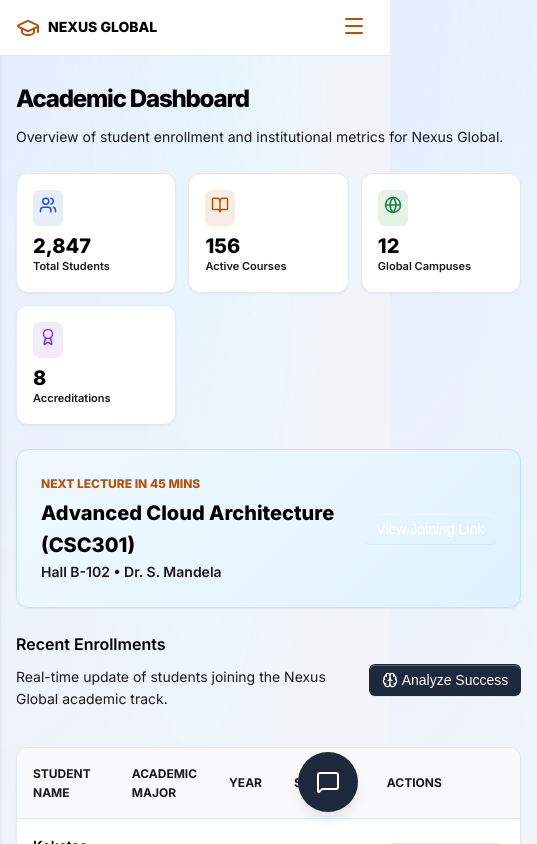
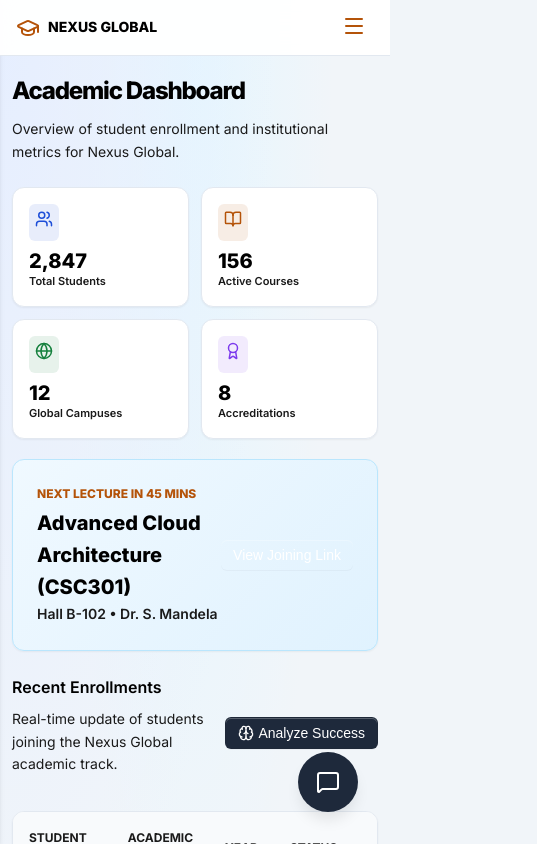
Before and after one commit to Raphasha27/EduStream-Pro-ICT, a React (Vite) app: page / in a window 390 px wide. Both pictures are taken after typing "Sample", "Sample123" into the empty fields and a click on the button "Access Portal". Shown: the top 844 px of the page, 537 px wide, since content can reach past the window. Built offline with nearby package versions, Linux system fonts and the light colour scheme.

Commit message:
Layout Fix: Optimized mobile padding to ensure 2x2 grid fits perfectly without overflow

```diff
--- a/src/App.jsx
+++ b/src/App.jsx
@@ -399,12 +399,12 @@
               <p style={{ color: 'var(--color-fg-muted)', margin: 0 }}>Overview of student enrollment and institutional metrics for Nexus Global.</p>
             </div>
 
-            {/* Dashboard Stats Grid - Optimized for Mobile 2x2 Layout */}
+            {/* Dashboard Stats Grid - Forced 2x2 Mobile Layout */}
             <div style={{
               display: 'grid',
-              gridTemplateColumns: 'repeat(auto-fit, minmax(150px, 1fr))',
+              gridTemplateColumns: '1fr 1fr',
               gap: '12px',
-              marginBottom: '24px'
+              marginBottom: '20px'
             }}>
               {stats.map((stat, i) => (
                 <div key={i} className="card" style={{ padding: '16px', margin: 0, display: 'flex', flexDirection: 'column', gap: '8px' }}>
--- a/src/index.css
+++ b/src/index.css
@@ -113,7 +113,9 @@
 
 @media (max-width: 768px) {
   .main-content {
-    padding: 80px 16px; /* Space for mobile header */
+    padding: 72px 12px; /* Reduced side padding for better grid fit */
+    width: 100%;
+    overflow-x: hidden;
   }
 }
 
```
